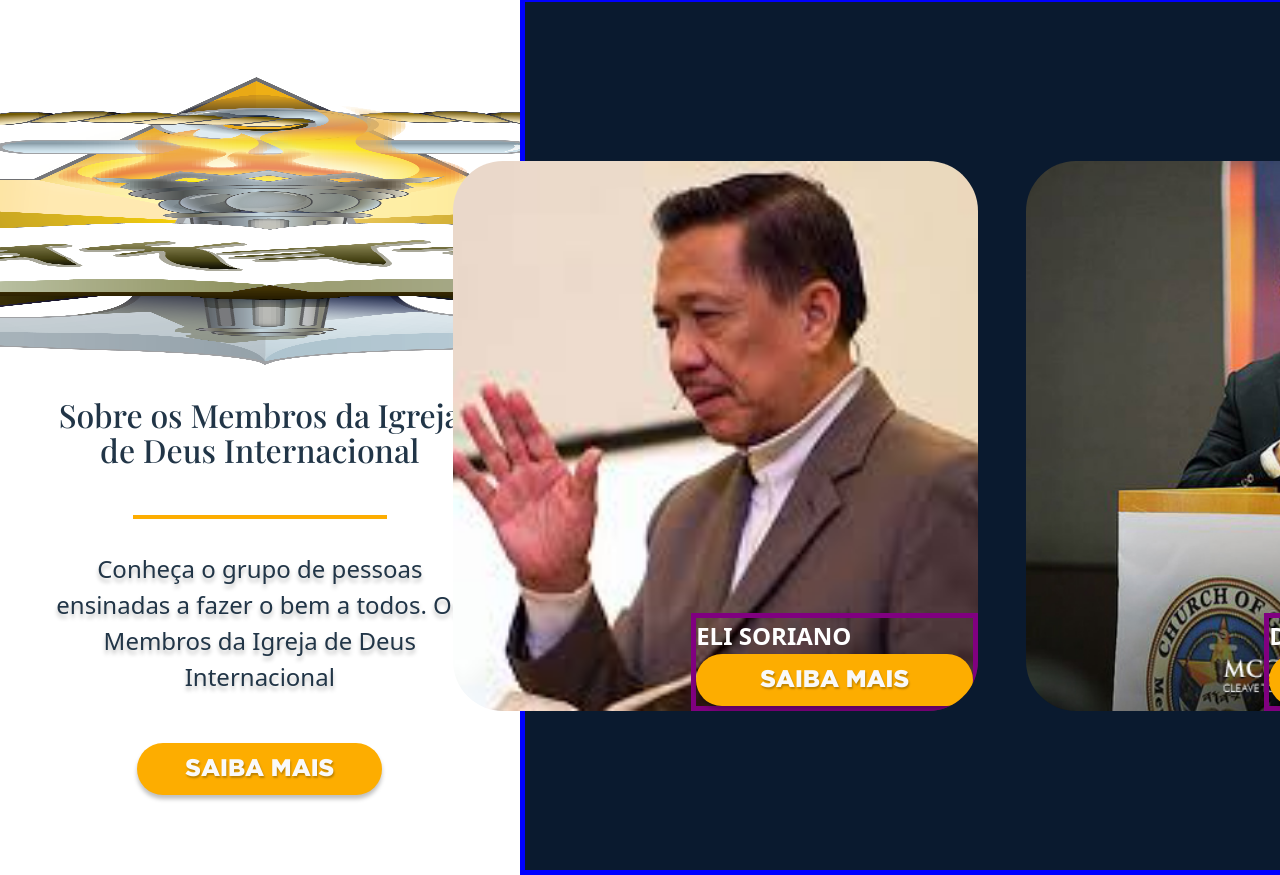
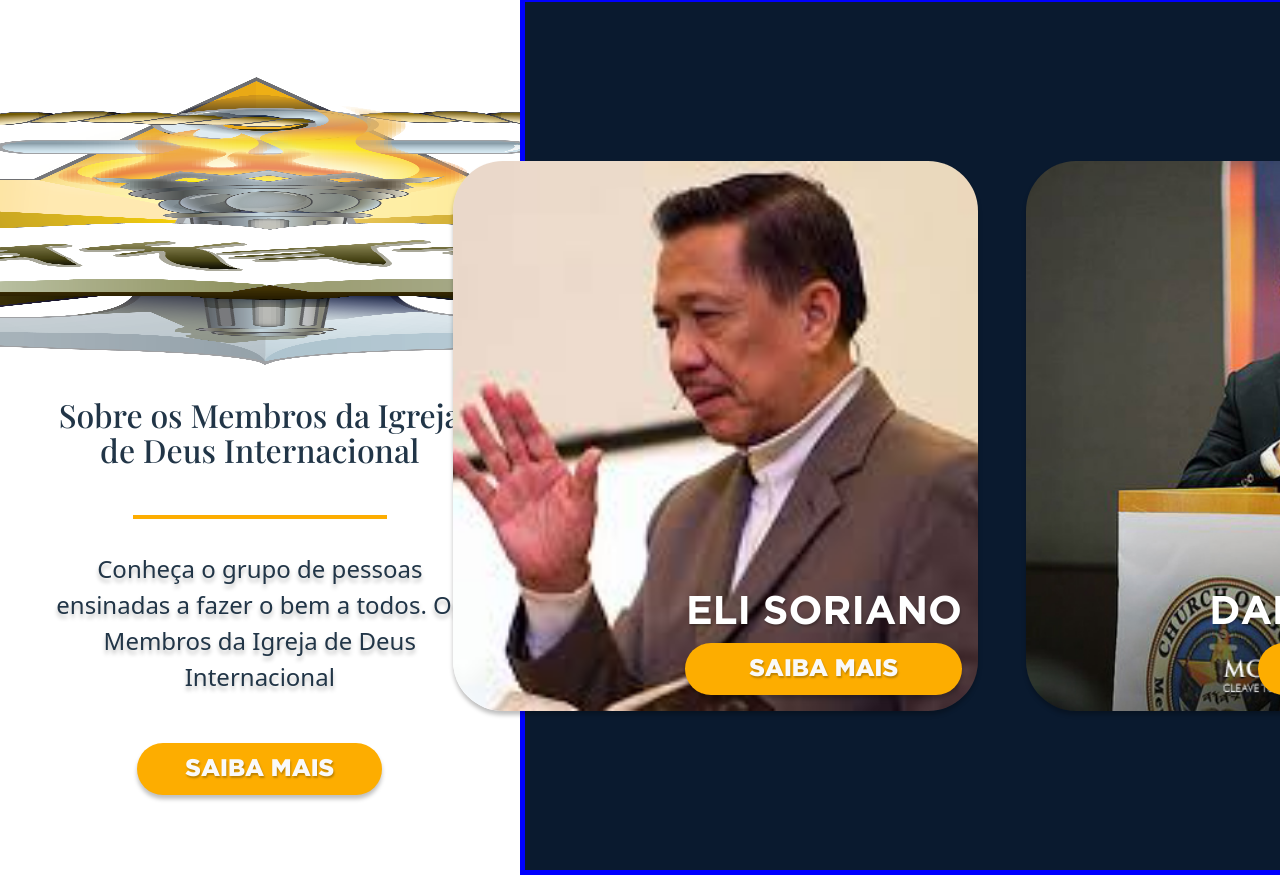
Before and after one commit to MCGI-BR/app-web, a React (Vite) app in the folder front-web/: page / in a window 1280 px wide. Shown: the part 803-1678 px from the top of the page. Built offline with nearby package versions, Linux system fonts and the light colour scheme.

Commit message:
:feat: finalizando cartao e adicionando swiper

```diff
--- a/front-web/package.json
+++ b/front-web/package.json
@@ -13,7 +13,8 @@
     "react": "^19.1.1",
     "react-dom": "^19.1.1",
     "react-router": "^7.9.3",
-    "react-router-dom": "^7.9.3"
+    "react-router-dom": "^7.9.3",
+    "swiper": "^12.0.2"
   },
   "devDependencies": {
     "@eslint/js": "^9.36.0",
--- a/front-web/src/components/Card/card.jsx
+++ b/front-web/src/components/Card/card.jsx
@@ -9,6 +9,7 @@
                 <img src={cardImage} alt={cardAlt} />
                 <div className={styles.contentArea}>
                     <h2>{title}</h2>
+                    <div className={styles.buttonArea}>
                         <Button
                             bgColor="#FDAD00"
                             textColor="var(--cor-branco)"
@@ -19,6 +20,8 @@
                             SAIBA MAIS
                         </Button>
                     </div>
+
+                </div>
             </div>
         </>
     )
--- a/front-web/src/components/Card/card.module.css
+++ b/front-web/src/components/Card/card.module.css
@@ -5,11 +5,11 @@
     overflow: hidden;
     border-radius: 50px;
     transition: 0.3s ease-in-out all;
+    box-shadow: 0px 4px 4px rgba(0, 0, 0, 0.25);
 }
 
 .card:hover {
-    transform: scale(1.1);
-    border: 5px solid white;
+    transform: scale(1.05);
 }
 
 .card img {
@@ -19,11 +19,22 @@
 }
 
 .contentArea {
-    font-family: system-ui, -apple-system, BlinkMacSystemFont, 'Segoe UI', Roboto, Oxygen, Ubuntu, Cantarell, 'Open Sans', 'Helvetica Neue', sans-serif;
+    font-family: Gotham;
     color: white;
     font-weight: bold;
     position: absolute;
-    border: 5px solid purple;
     bottom: 0;
     right: 0;
+    padding: 1rem;
 }
+
+.contentArea .buttonArea {
+    display: flex;
+    justify-content: end;
+}
+
+.contentArea h2 {
+    text-align: end;
+    font-size: 40px;
+    text-shadow: 1px 2px 2px rgba(0, 0, 0, 0.25);
+}
--- a/front-web/src/components/Sections/InfoSection/info-section.jsx
+++ b/front-web/src/components/Sections/InfoSection/info-section.jsx
@@ -5,6 +5,8 @@
 import Card from '../../Card/card';
 import bes from '../../../utils/assets/bes.jpg';
 import kdr from '../../../utils/assets/kdr.jpg';
+import {Navigation, Pagination, Scrollbar, A11y} from 'swiper/modules'
+import {Swiper, SwiperSlide} from 'swiper/modules';
 
 const InfoSection = () => {
     return (
```
Also changed, not shown: 1 other file (tests, documents, lock files or other folders). Lines whose indentation alone changed are shown as unchanged.
